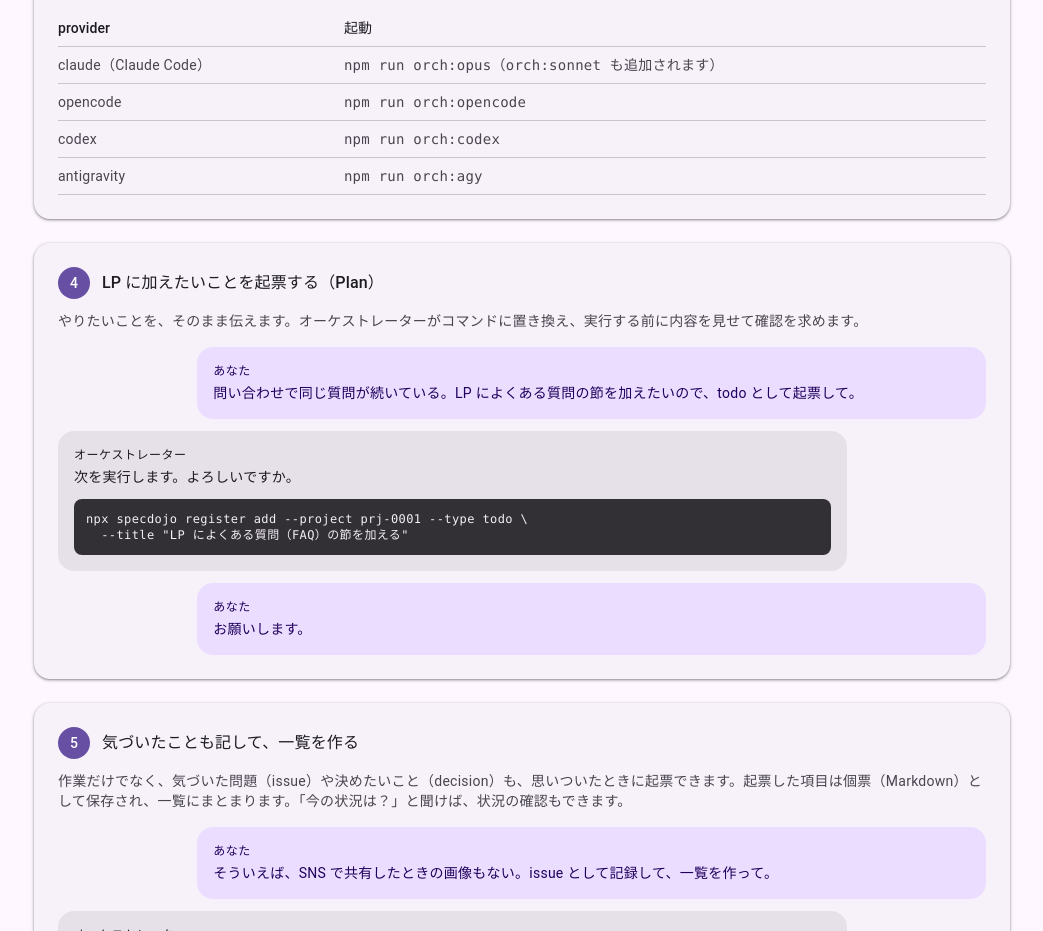
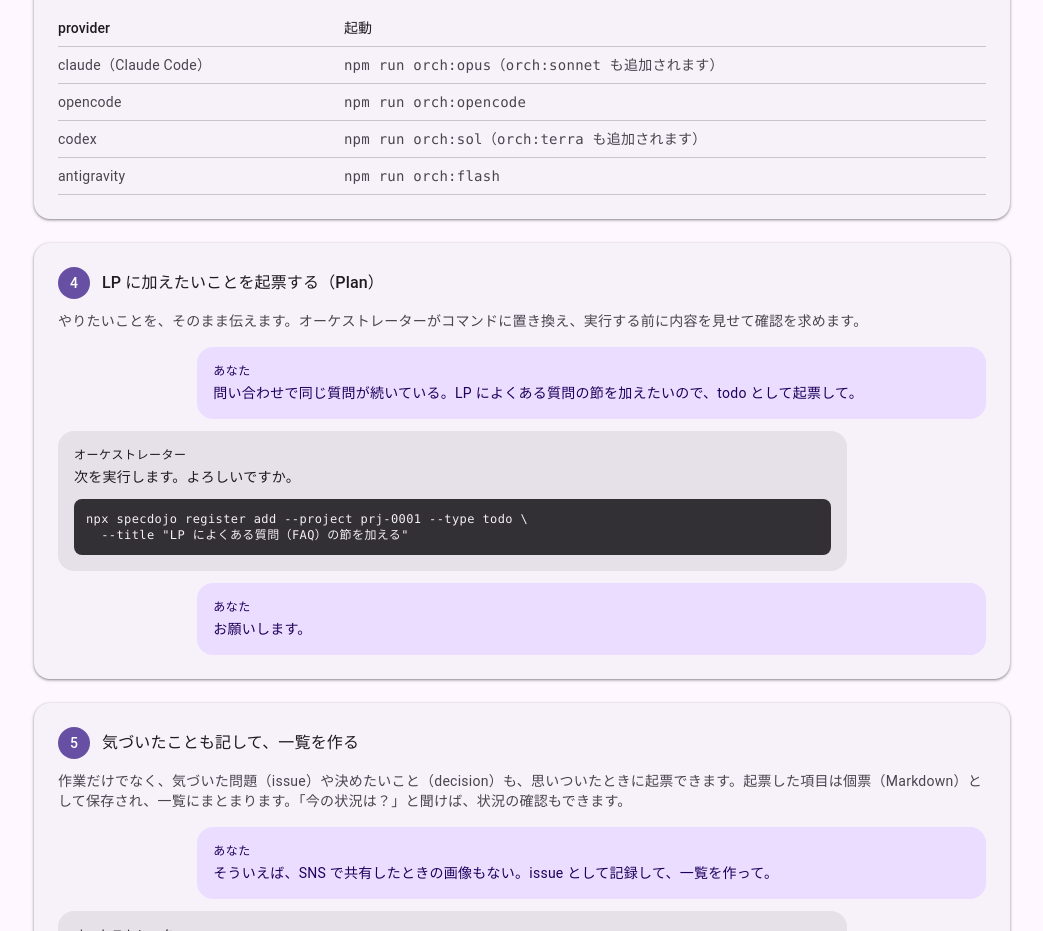
Before and after one commit to specdojo/specdojo-lp, an Astro site: page / in a window 1280 px wide. Shown: the part 4580-5511 px from the top of the page, without its empty margins (118-1161 px from the left). Built offline with nearby package versions, Linux system fonts and the light colour scheme; Astro itself is replaced by a stand-in of ours.

Commit message:
exec(register PJR-SGM6): LP の orch の script の名前を model の系統の名前に改める
Refs: prj-0002:PJR-SGM6

```diff
--- a/src/components/sections/GetStarted.astro
+++ b/src/components/sections/GetStarted.astro
@@ -281,8 +281,11 @@ const providerScripts = [
     script: "npm run orch:opus（orch:sonnet も追加されます）",
   },
   { provider: "opencode", script: "npm run orch:opencode" },
-  { provider: "codex", script: "npm run orch:codex" },
-  { provider: "antigravity", script: "npm run orch:agy" },
+  {
+    provider: "codex",
+    script: "npm run orch:sol（orch:terra も追加されます）",
+  },
+  { provider: "antigravity", script: "npm run orch:flash" },
 ];
 
 const speakerLabels = {
```
